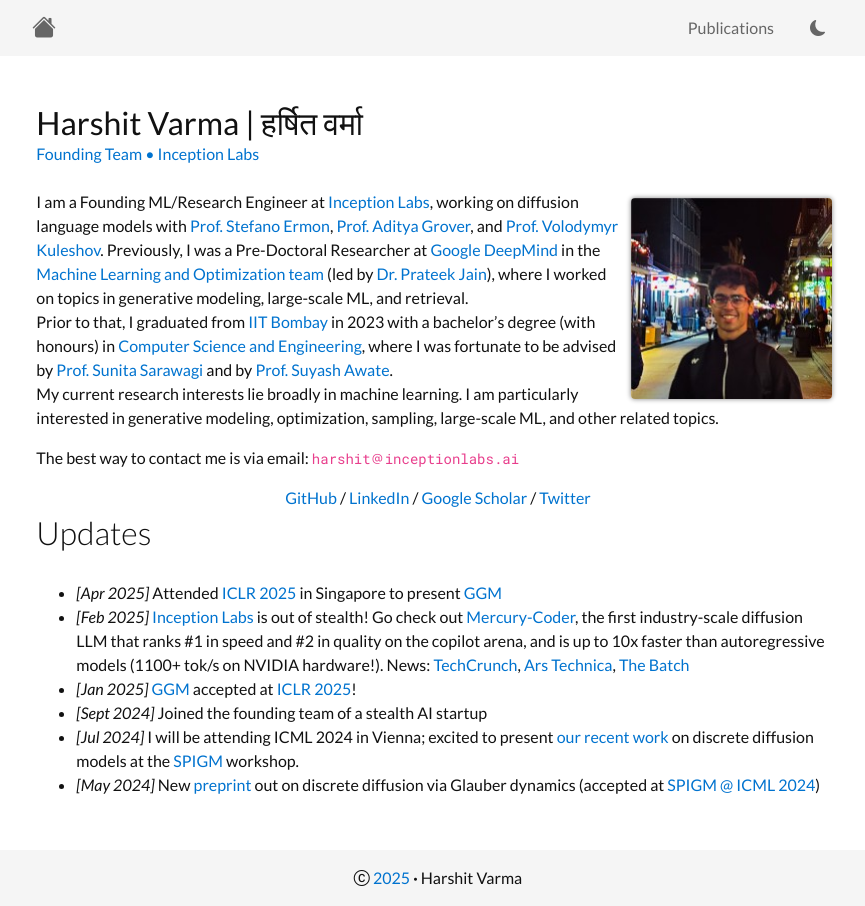
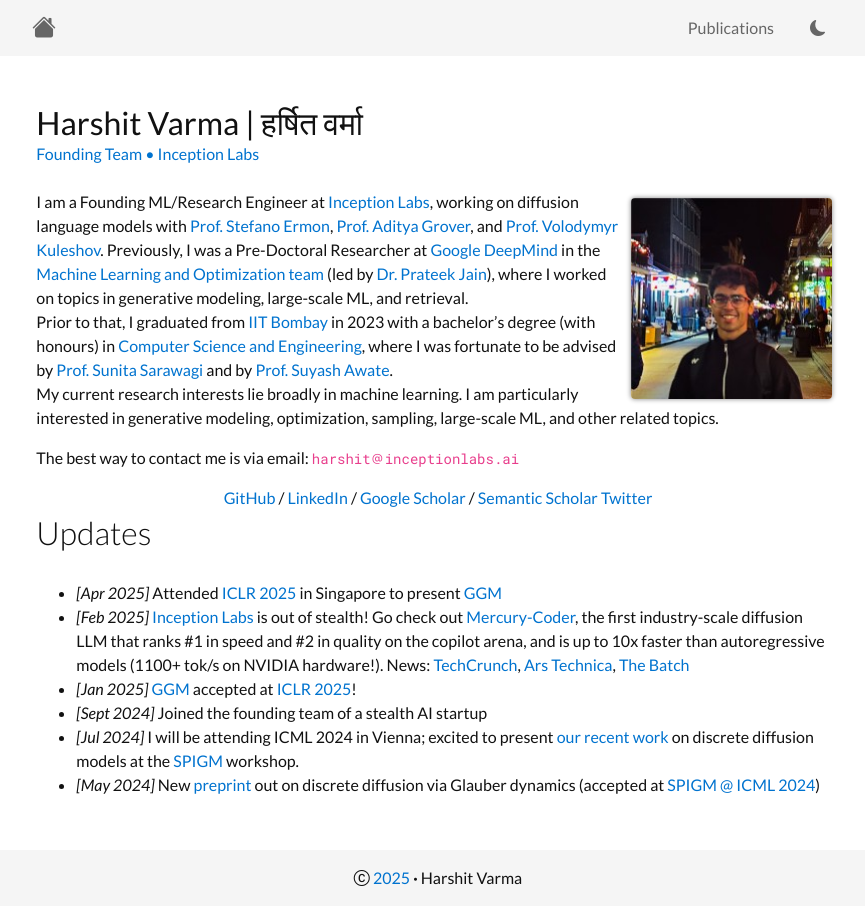
Before and after one commit to hrshtv/hrshtv.github.io, a Jekyll site: the page built from index.html, in a window 1280 px wide. Shown: the whole page, without its empty margins (202-1067 px from the left). Built offline with Jekyll 4.4.1, drawn with Linux system fonts in a browser that asks for light colours; nearby versions of some CDN libraries.

Commit message:
Update about_wrapper.html

```diff
--- a/_includes/about_wrapper.html
+++ b/_includes/about_wrapper.html
@@ -38,6 +38,7 @@
                 <a href="https://github.com/hrshtv" target="_blank"> GitHub </a> /
                 <a href="https://www.linkedin.com/in/harshit-varma" target="_blank"> LinkedIn </a> /
                 <a href="https://scholar.google.com/citations?hl=en&user=ox-SgKcAAAAJ&view_op=list_works&sortby=pubdate" target="_blank"> Google Scholar </a> /
+                <a href="https://www.semanticscholar.org/author/Harshit-Varma/2121301789" target="_blank">Semantic Scholar</a>
                 <a href="https://twitter.com/hrshtv" target="_blank"> Twitter </a>
             </span>
 
```
